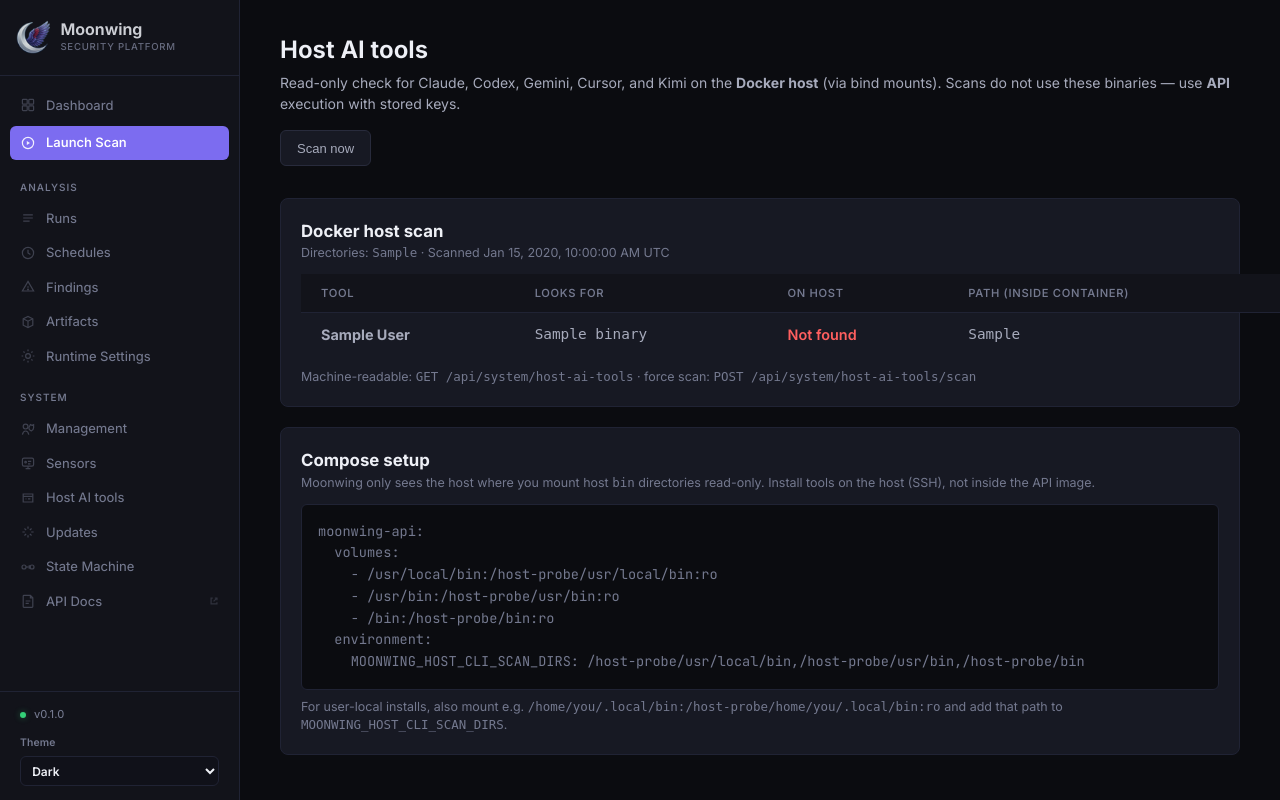
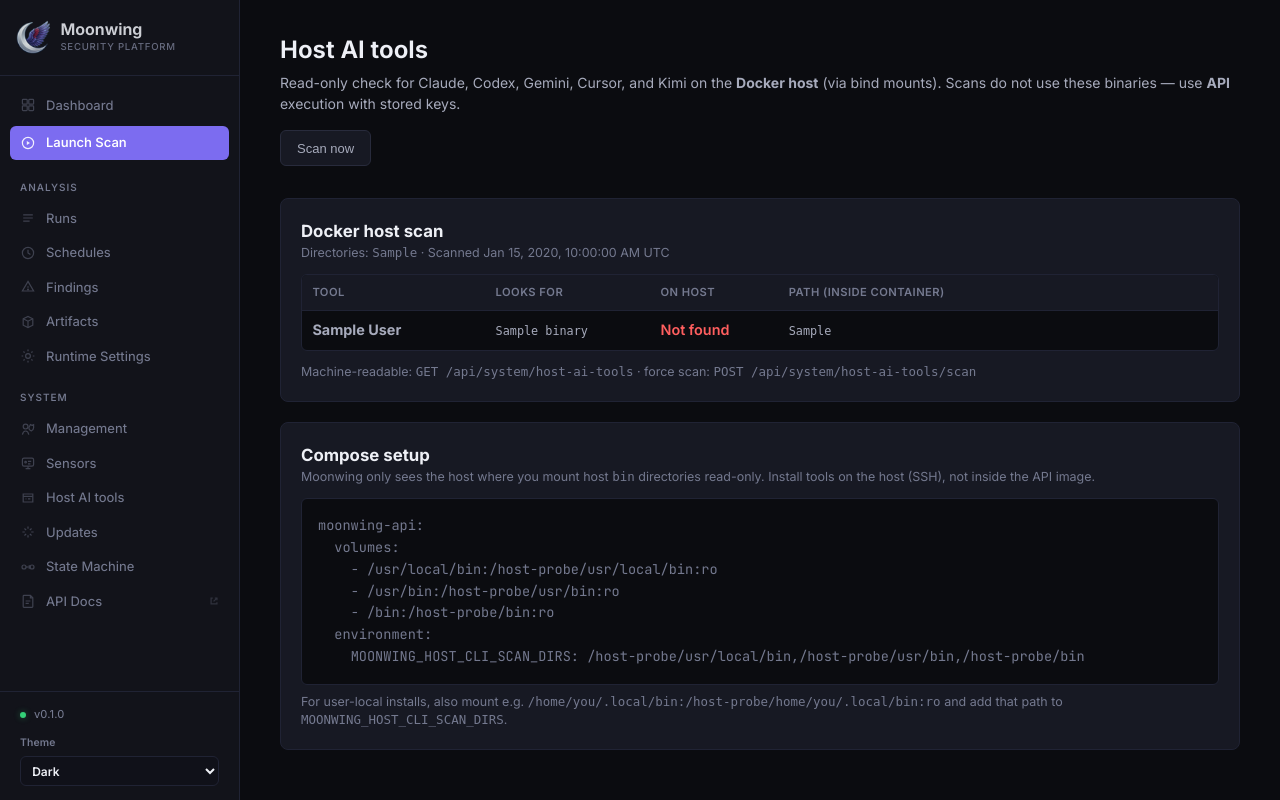
Before and after one commit to bulbousoars/Moonwing, a Python web app: template src/moonwing/api/templates/system_cli_tools.html in a window 1280 px wide. Run offline with Jinja, Linux system fonts and the light colour scheme; the template is opened without the code that fills it: most values are stand-ins (such as "Sample title", 1, 10 or a date in 2020).

Commit message:
feat: enhance host AI tools UI with new styles and structure
- Added CSS styles for the host AI tools table, improving layout and responsiveness.
- Updated the HTML template to wrap the host AI tools table in a new div for better styling and organization.
- Enhanced the display of scan metadata and tool paths with appropriate classes for improved readability.
- Updated tests to verify the presence of new UI elements.

These changes significantly improve the user experience by providing a more structured and visually appealing interface for host AI tools.

```diff
--- a/src/moonwing/api/static/css/style.css
+++ b/src/moonwing/api/static/css/style.css
@@ -2059,6 +2059,63 @@ tbody tr:last-child td { border-bottom: none; }
 .cli-probe-miss {
   color: var(--critical);
   font-weight: 600;
+}
+
+/* Host AI tools page: detail-card is ~960px; global table min-width is 980px */
+.host-ai-scan-table-wrap {
+  overflow-x: auto;
+  max-width: 100%;
+  margin: 0.25rem 0 0;
+  border: 1px solid var(--border-subtle);
+  border-radius: var(--radius-sm);
+  background: var(--bg);
+}
+
+.host-ai-tools-table {
+  width: 100%;
+  min-width: 0;
+  table-layout: fixed;
+  font-size: 0.9rem;
+  border-collapse: collapse;
+}
+
+.host-ai-tools-table th,
+.host-ai-tools-table td {
+  padding: 0.55rem 0.65rem;
+  border-bottom: 1px solid var(--border-subtle);
+  overflow-wrap: anywhere;
+  word-break: break-word;
+  vertical-align: top;
+  text-align: left;
+}
+
+.host-ai-tools-table th {
+  font-size: 0.7rem;
+  font-weight: 600;
+  color: var(--text-muted);
+  text-transform: uppercase;
+  letter-spacing: 0.04em;
+  background: var(--bg-card);
+}
+
+.host-ai-tools-table th:nth-child(1),
+.host-ai-tools-table td:nth-child(1) { width: 20%; }
+.host-ai-tools-table th:nth-child(2),
+.host-ai-tools-table td:nth-child(2) { width: 18%; }
+.host-ai-tools-table th:nth-child(3),
+.host-ai-tools-table td:nth-child(3) { width: 14%; }
+.host-ai-tools-table th:nth-child(4),
+.host-ai-tools-table td:nth-child(4) { width: 48%; }
+
+.host-ai-tools-table code,
+.host-ai-path-code {
+  font-size: 0.82em;
+  overflow-wrap: anywhere;
+  word-break: break-all;
+}
+
+.host-ai-scan-meta {
+  overflow-wrap: anywhere;
 }
 
 .cli-tools-table .cli-install-cell {
--- a/src/moonwing/api/templates/system_cli_tools.html
+++ b/src/moonwing/api/templates/system_cli_tools.html
@@ -20,13 +20,14 @@
 
 <div class="detail-card" style="max-width:960px;margin-bottom:1.25rem;">
   <h2 style="margin-top:0;font-size:1.05rem;">Docker host scan</h2>
-  <p class="form-help" style="margin:0 0 0.75rem;" id="host-scan-meta">
+  <p class="form-help host-ai-scan-meta" style="margin:0 0 0.75rem;" id="host-scan-meta">
     Directories: <span id="host-scan-dirs">{% if host_scan.effective_dirs %}{% for d in host_scan.effective_dirs %}<code>{{ d }}</code>{% if not loop.last %}, {% endif %}{% endfor %}{% else %}<em>none</em>{% endif %}</span>
     · Scanned <time id="host-scan-scanned-at" datetime="{{ host_scan.scanned_at }}"></time>
     <span id="host-scan-container-note">{% if host_scan.in_container %} · API container{% endif %}</span>
   </p>
   <p id="host-scan-error" class="probe-result error" style="display:none;margin:0 0 0.75rem;"></p>
-  <table class="data-table" style="width:100%; font-size:0.9rem;">
+  <div class="host-ai-scan-table-wrap">
+  <table class="host-ai-tools-table">
     <thead>
       <tr><th>Tool</th><th>Looks for</th><th>On host</th><th>Path (inside container)</th></tr>
     </thead>
@@ -36,11 +37,12 @@
         <td><strong>{{ t.display_name }}</strong></td>
         <td><code>{{ t.binaries | join(', ') }}</code></td>
         <td>{% if t.installed %}<span class="cli-probe-ok">Found</span>{% else %}<span class="cli-probe-miss">Not found</span>{% endif %}</td>
-        <td>{% if t.resolved_path %}<code style="word-break:break-all;">{{ t.resolved_path }}</code>{% else %}—{% endif %}</td>
+        <td>{% if t.resolved_path %}<code class="host-ai-path-code">{{ t.resolved_path }}</code>{% else %}—{% endif %}</td>
       </tr>
       {% endfor %}
     </tbody>
   </table>
+  </div>
   <p class="form-help" style="margin:0.75rem 0 0;">
     Machine-readable: <code>GET /api/system/host-ai-tools</code> · force scan: <code>POST /api/system/host-ai-tools/scan</code>
   </p>
@@ -102,7 +104,7 @@
         ? '<span class="cli-probe-ok">Found</span>'
         : '<span class="cli-probe-miss">Not found</span>';
       var path = t.resolved_path
-        ? '<code style="word-break:break-all;">' + escapeHtml(t.resolved_path) + '</code>'
+        ? '<code class="host-ai-path-code">' + escapeHtml(t.resolved_path) + '</code>'
         : '—';
       var bins = (t.binaries || []).map(escapeHtml).join(', ');
       return '<tr>'
```
Also changed, not shown: tests/test_scan_guidance_ui.py (+1 -0 lines).
